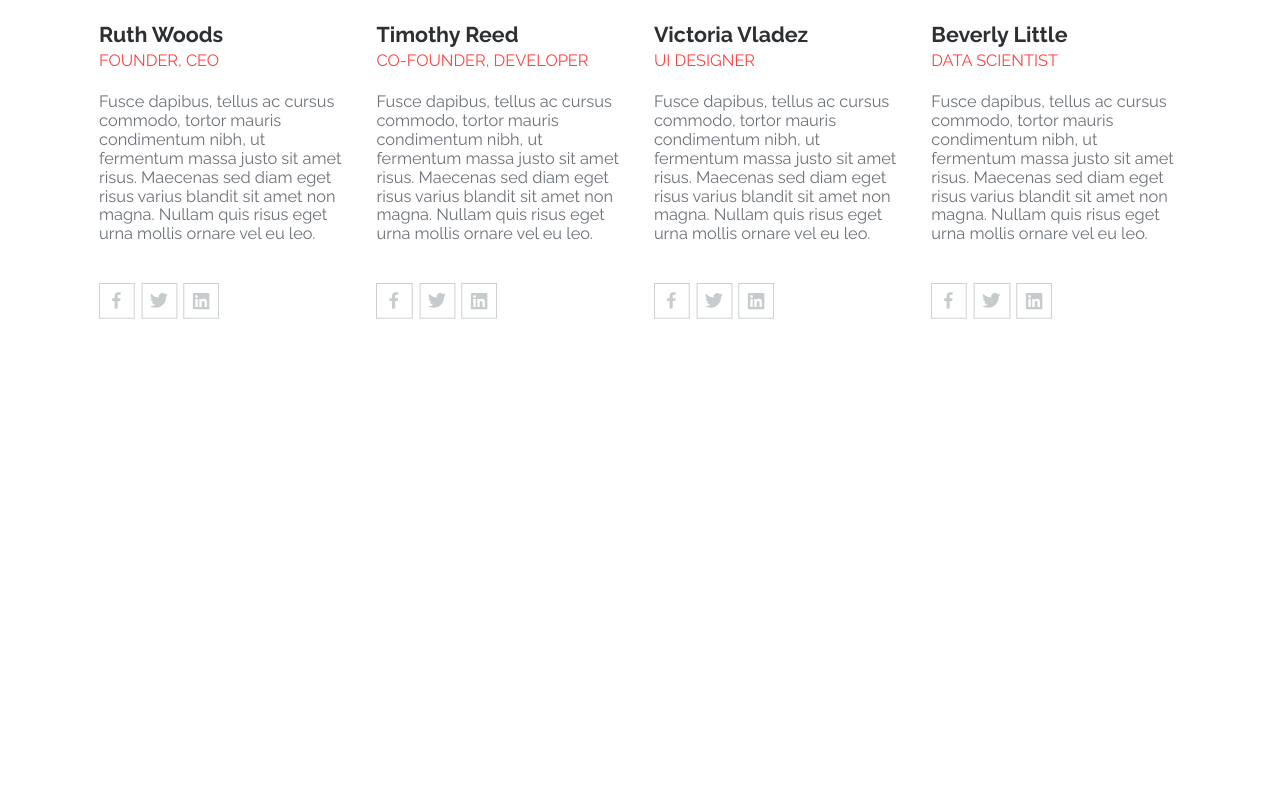
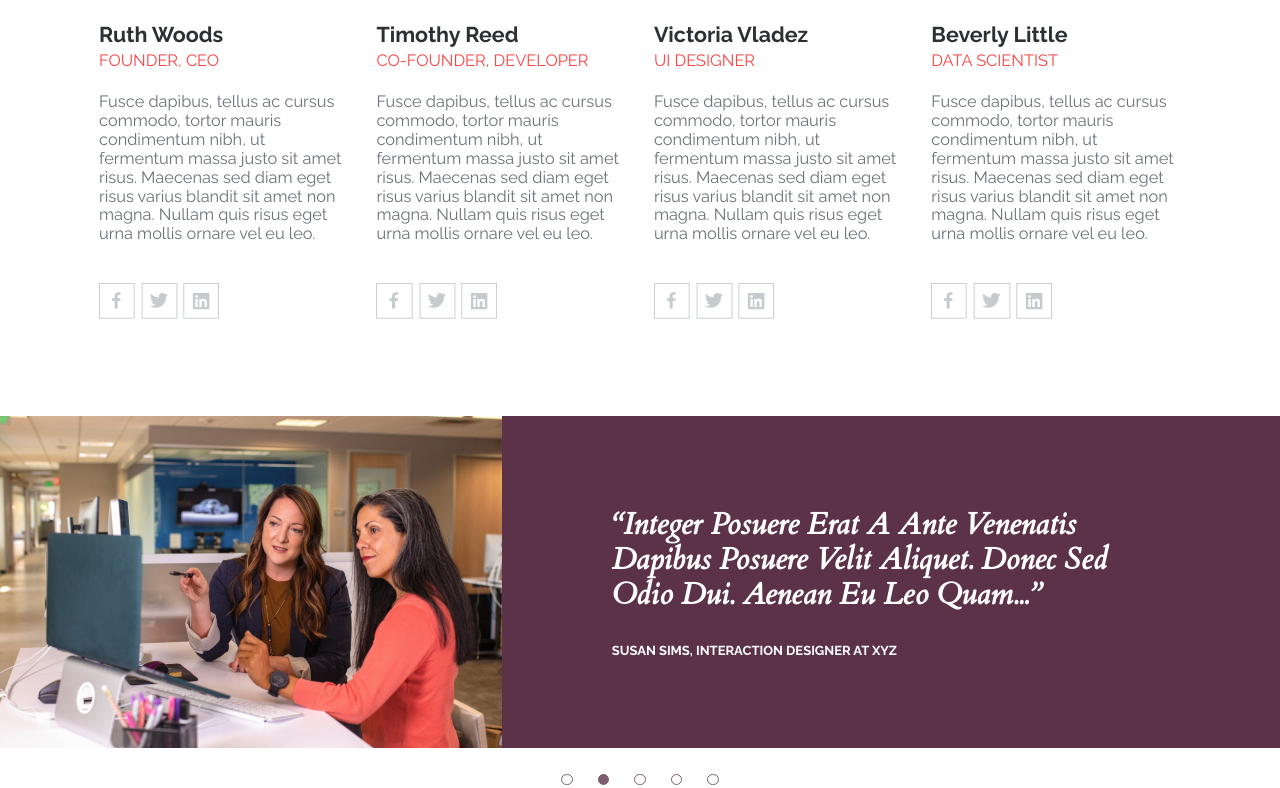
Before and after one commit to radionovroma/actibebox-radionov, a website built with Parcel: page index.html in a window 1280 px wide. Shown: the part 2598-3386 px from the top of the page. Before the commit the page ends 3014 px from the top, so only its background shows below. Built offline with nearby package versions, Linux system fonts and the light colour scheme; a web font is replaced by a local one.

Commit message:
Added advice block

```diff
--- a/index.html
+++ b/index.html
@@ -4,6 +4,7 @@
   <meta charset="UTF-8">
   <meta http-equiv="X-UA-Compatible" content="IE=edge">
   <meta name="viewport" content="width=device-width, initial-scale=1.0">
+  <link rel="stylesheet" href="https://cdn.jsdelivr.net/npm/swiper@8/swiper-bundle.min.css">
   <link rel="preconnect" href="https://fonts.googleapis.com">
   <link rel="preconnect" href="https://fonts.gstatic.com" crossorigin>
   <link href="https://fonts.googleapis.com/css2?family=Cardo:ital@1&family=Raleway:wght@400;500;700;900&display=swap"     rel="stylesheet">
@@ -348,13 +349,98 @@
       </ul>
     </section>
 
+    <section class="advice-block">
+      <div class="advice-block__swiper advice-swiper swiper">
+        <div class="advice-swiper__wrap advice-wrapper swiper-wrapper">
+          <div class="advice-wrapper__slide advice-slide swiper-slide">
+            <picture class="advice-slide__img">
+              <source srcset="./src/img/slide1@desktop.jpg" media="(min-width: 1510px)">
+              <source srcset="./src/img/slide1@tablet.jpg" media="(min-width: 1024px)">
+              <img src="./src/img/slide1@mobile.jpg" alt="Fisrst slide img">
+            </picture>
+            <div class="advice-slide__info advice-info">
+              <h3 class="advice-info__title">
+                “Integer posuere erat a ante venenatis dapibus posuere velit aliquet. Donec sed odio dui. Aenean eu leo quam...”
+              </h3>
+              <p class="advice-info__text">
+                Susan Sims, Interaction Designer at XYZ
+              </p>
+            </div>
+          </div>
+          <div class="advice-wrapper__slide advice-slide swiper-slide">
+            <picture class="advice-slide__img">
+              <source srcset="./src/img/slide2@desktop.jpg" media="(min-width: 1510px)">
+              <source srcset="./src/img/slide2@tablet.jpg" media="(min-width: 1024px)">
+              <img src="./src/img/slide2@mobile.jpg" alt="Second slide img">
+            </picture>
+            <div class="advice-slide__info advice-info">
+              <h3 class="advice-info__title">
+                “Integer posuere erat a ante venenatis dapibus posuere velit aliquet. Donec sed odio dui. Aenean eu leo quam...”
+              </h3>
+              <p class="advice-info__text">
+                Susan Sims, Interaction Designer at XYZ
+              </p>
+            </div>
+          </div>
+          <div class="advice-wrapper__slide advice-slide swiper-slide">
+            <picture class="advice-slide__img">
+              <source srcset="./src/img/slide3@desktop.jpg" media="(min-width: 1510px)">
+              <source srcset="./src/img/slide3@tablet.jpg" media="(min-width: 1024px)">
+              <img src="./src/img/slide3@mobile.jpg" alt="Third slide img">
+            </picture>
+            <div class="advice-slide__info advice-info">
+              <h3 class="advice-info__title">
+                “Integer posuere erat a ante venenatis dapibus posuere velit aliquet. Donec sed odio dui. Aenean eu leo quam...”
+              </h3>
+              <p class="advice-info__text">
+                Susan Sims, Interaction Designer at XYZ
+              </p>
+            </div>
+          </div>
+          <div class="advice-wrapper__slide advice-slide swiper-slide">
+            <picture class="advice-slide__img">
+              <source srcset="./src/img/slide4@desktop.jpg" media="(min-width: 1510px)">
+              <source srcset="./src/img/slide4@tablet.jpg" media="(min-width: 1024px)">
+              <img src="./src/img/slide4@mobile.jpg" alt="Fourth slide img">
+            </picture>
+            <div class="advice-slide__info advice-info">
+              <h3 class="advice-info__title">
+                “Integer posuere erat a ante venenatis dapibus posuere velit aliquet. Donec sed odio dui. Aenean eu leo quam...”
+              </h3>
+              <p class="advice-info__text">
+                Susan Sims, Interaction Designer at XYZ
+              </p>
+            </div>
+          </div>
+          <div class="advice-wrapper__slide advice-slide swiper-slide">
+            <picture class="advice-slide__img">
+              <source srcset="./src/img/slide5@desktop.jpg" media="(min-width: 1510px)">
+              <source srcset="./src/img/slide5@tablet.jpg" media="(min-width: 1024px)">
+              <img src="./src/img/slide5@mobile.jpg" alt="Fifth slide img">
+            </picture>
+            <div class="advice-slide__info advice-info">
+              <h3 class="advice-info__title">
+                “Integer posuere erat a ante venenatis dapibus posuere velit aliquet. Donec sed odio dui. Aenean eu leo quam...”
+              </h3>
+              <p class="advice-info__text">
+                Susan Sims, Interaction Designer at XYZ
+              </p>
+            </div>
+          </div>
+        </div>
+        <div class="swiper-pagination"></div>
+      </div>
+    </section>
+
   </main>
 
   <footer>
 
   </footer>
 
-  <script src="./src/js/header.js"></script>
+  <script src="https://cdn.jsdelivr.net/npm/swiper@8/swiper-bundle.min.js"></script>
+	<script src="./src/js/header.js"></script>
+	<script src="./src/js/swiper.js"></script>
 
 </body>
 </html>
--- /dev/null
+++ b/src/js/swiper.js
@@ -0,0 +1,10 @@
+const swiper = new Swiper('.advice-block__swiper', {
+	slidesPerView: 'auto',
+	centeredSlides: true,
+	initialSlide: 1,
+
+	pagination: {
+		el: '.swiper-pagination',
+		clickable: true,
+	}
+});
--- /dev/null
+++ b/src/sass/blocks/advice-block.scss
@@ -0,0 +1,131 @@
+.advice-block{
+	max-width: 1510px;
+	margin: 0 auto;
+}
+
+.advice-swiper{
+	padding-bottom: 33px;
+}
+
+.advice-slide{
+	display: flex;
+	flex-direction: column;
+
+	&:nth-child(1),&:nth-child(5){
+		background-color: #353C65;
+	}
+
+	&:nth-child(2n){
+		background-color: #5C3249;
+	}
+
+	&:nth-child(3){
+		background-color: #2C3154;
+	}
+
+	&__img{
+		display: flex;
+		justify-content: center;
+	}
+
+	&__info{
+		max-width: 320px;
+		padding: 28px 20px 100px;
+		margin: 0 auto;
+	}
+}
+
+.advice-info{
+	&__title{
+		font-family: 'Cardo', 'Bodoni MT', serif;
+		font-style: italic;
+		font-size: 24px;
+		line-height: 32px;
+		text-transform: capitalize;
+		color: #FFFFFF;
+	}
+
+	&__text{
+		margin-top: 33px;
+		font-weight: 700;
+		font-size: 12px;
+		line-height: 14px;
+		text-transform: uppercase;
+		color: #FFFFFF;
+	}
+}
+
+.swiper-pagination{
+	bottom: 0 !important;
+}
+
+.swiper-pagination-bullet{
+	width: 9px;
+	height: 9px;
+	margin: 0 10px !important;
+	background-color: #ffffff !important;
+	border: 1px solid #7E5D6F !important;
+	opacity: 100 !important;
+
+	&-active{
+		background-color: #7E5D6F !important;
+	}
+}
+
+@media (min-width: 648px) {
+	.advice-slide{
+		display: flex;
+		flex-direction: row;
+
+		&__img{
+			display: flex;
+			align-items: center;
+		}
+
+		&__info{
+			max-width: none;
+			padding: 20px;
+		}
+	}
+}
+
+@media (min-width: 1024px) {
+	.advice-swiper{
+		padding-bottom: elSize(33, 45, 1024, 1510);
+	}
+
+	.advice-slide{
+		display: flex;
+		flex-direction: row;
+
+		&__info{
+			padding: 28px elSize(104, 170, 1024, 1510) 28px elSize(88, 129, 1024, 1510);
+			display: flex;
+			flex-direction: column;
+			justify-content: center;
+		}
+	}
+
+	.advice-info{
+		&__title{
+			font-family: 'Cardo', 'Bodoni MT', serif;
+			font-style: italic;
+			font-size: elSize(24, 36, 1024, 1510);
+			line-height: elSize(32, 36, 1024, 1510);
+			text-align: left;
+		}
+
+		&__text{
+			margin-top: elSize(25, 35, 1024, 1510);
+			font-size: elSize(12, 13, 1024, 1510);
+			line-height: elSize(14, 15, 1024, 1510);
+			text-align: left;
+		}
+	}
+
+	.swiper-pagination-bullet{
+		width: elWidth(9, 14, 1024, 1510);
+		height: elWidth(9, 14, 1024, 1510);
+		margin: 0 12.5px !important;
+	}
+}
--- a/src/sass/style.scss
+++ b/src/sass/style.scss
@@ -5,3 +5,4 @@
 @import "./blocks/benefits-block.scss";
 @import "./blocks/projects-block.scss";
 @import "./blocks/team-block.scss";
+@import "./blocks/advice-block.scss";
```
Also changed, not shown: src/img/slide1@desktop.jpg (added), src/img/slide1@mobile.jpg (added), src/img/slide1@tablet.jpg (added), src/img/slide2@desktop.jpg (added), src/img/slide2@mobile.jpg (added), src/img/slide2@tablet.jpg (added), src/img/slide3@desktop.jpg (added), src/img/slide3@mobile.jpg (added), src/img/slide3@tablet.jpg (added), src/img/slide4@desktop.jpg (added), src/img/slide4@mobile.jpg (added), src/img/slide4@tablet.jpg (added), src/img/slide5@desktop.jpg (added), src/img/slide5@mobile.jpg (added), 1 more files.
